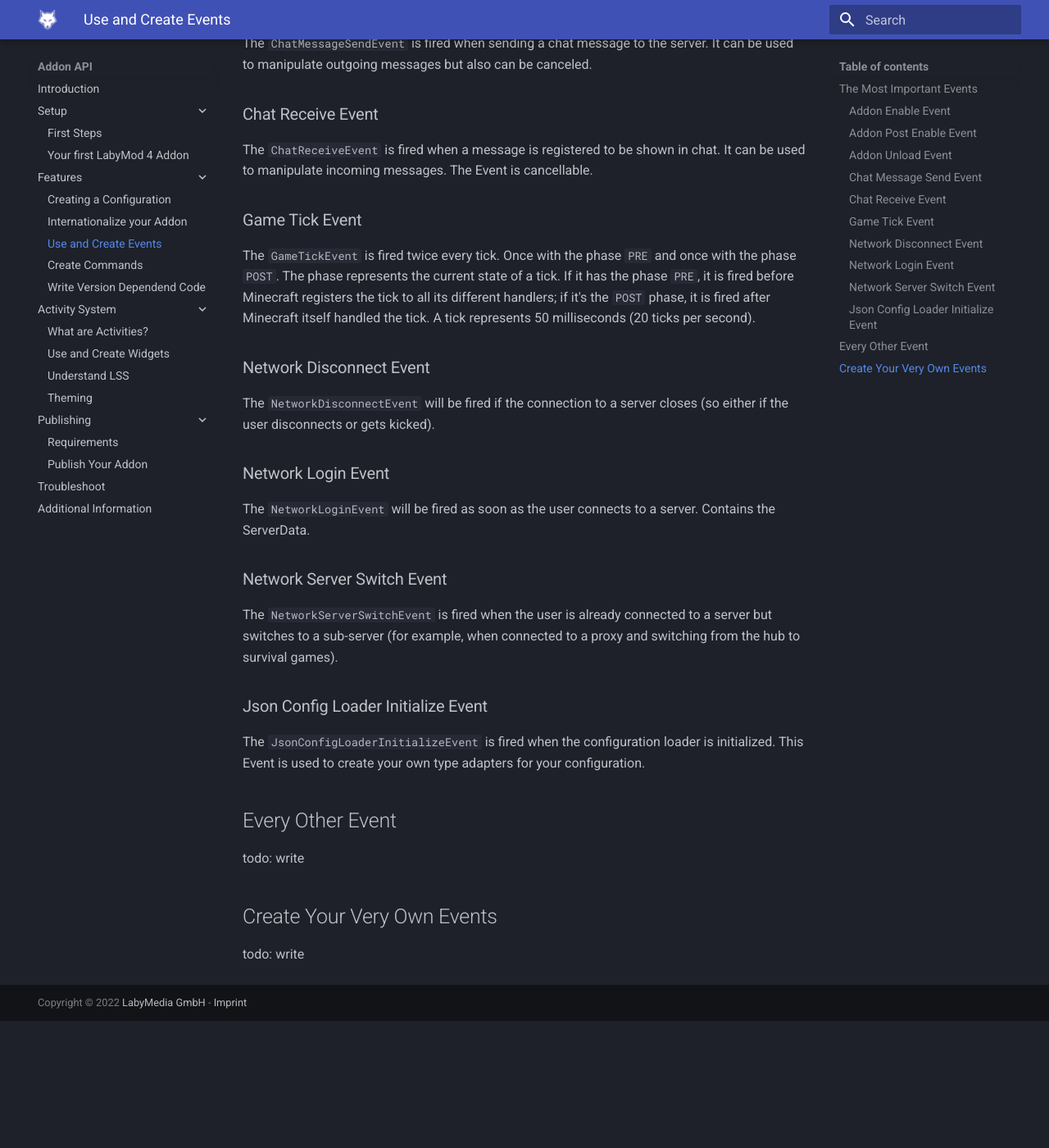
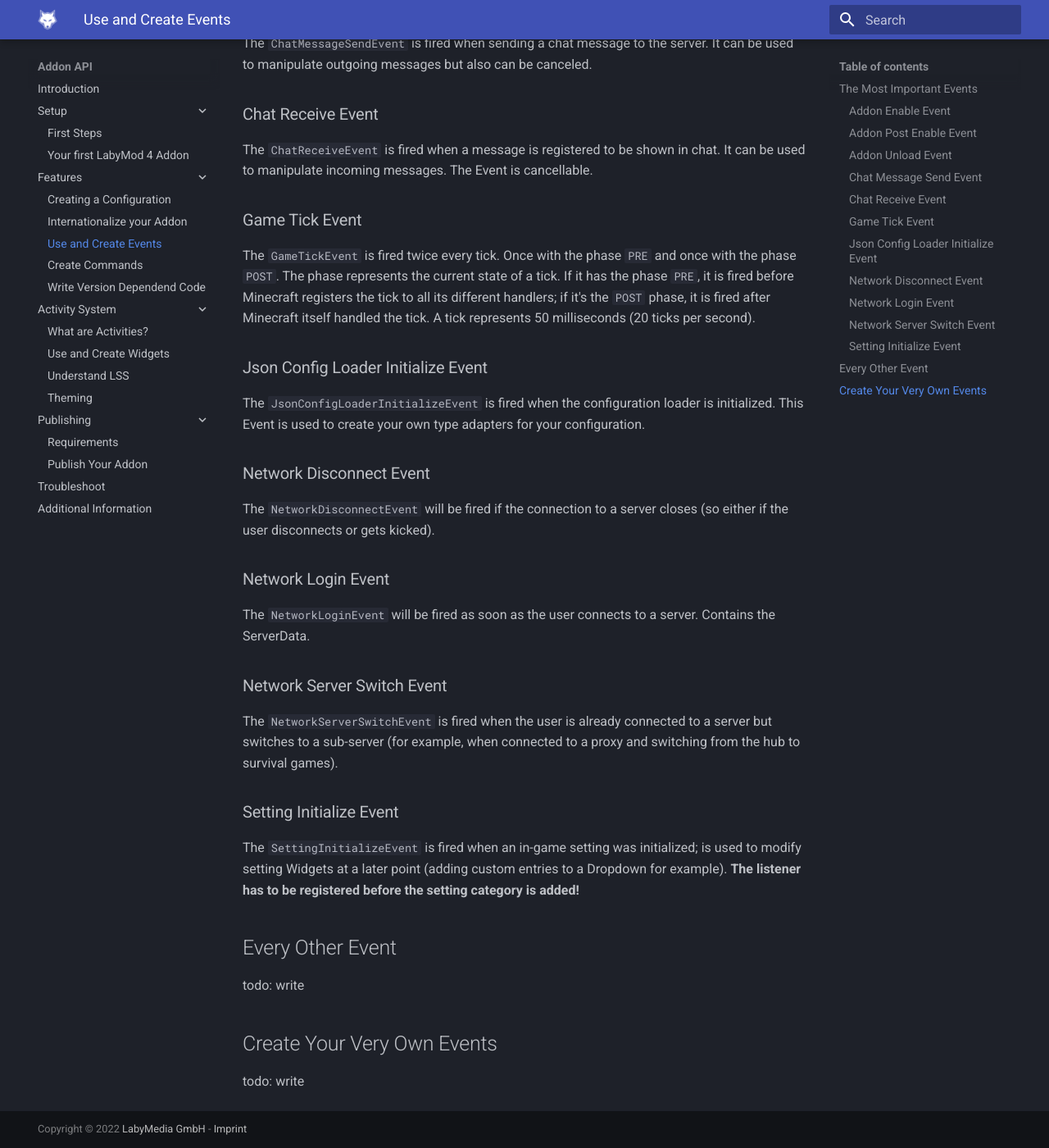
Before and after one commit to LabyMod/labymod4-api-wiki, an MkDocs documentation site: the page built from docs/pages/addon/features/events.md, in a window 1280 px wide and 1400 px high, scrolled down 923 px. Shown: the whole window at 82% size. Built offline with MkDocs 1.6.1 and Material for MkDocs 9.7.7, drawn with Linux system fonts in a browser that asks for light colours; before the commit the page ends 2168 px from its top, so only the background shows below that.

Commit message:
fix a few last things

```diff
--- a/docs/pages/addon/features/events.md
+++ b/docs/pages/addon/features/events.md
@@ -28,6 +28,10 @@ The `ChatReceiveEvent` is fired when a message is registered to be shown in chat
 
 The `GameTickEvent` is fired twice every tick. Once with the phase `PRE` and once with the phase `POST`. The phase represents the current state of a tick. If it has the phase `PRE`, it is fired before Minecraft registers the tick to all its different handlers; if it's the `POST` phase, it is fired after Minecraft itself handled the tick. A tick represents 50 milliseconds (20 ticks per second).
 
+### Json Config Loader Initialize Event
+
+The `JsonConfigLoaderInitializeEvent` is fired when the configuration loader is initialized. This Event is used to create your own type adapters for your configuration.
+
 ### Network Disconnect Event
 
 The `NetworkDisconnectEvent` will be fired if the connection to a server closes (so either if the user disconnects or gets kicked).
@@ -40,9 +44,10 @@ The `NetworkLoginEvent` will be fired as soon as the user connects to a server.
 
 The `NetworkServerSwitchEvent` is fired when the user is already connected to a server but switches to a sub-server (for example, when connected to a proxy and switching from the hub to survival games).
 
-### Json Config Loader Initialize Event
+### Setting Initialize Event
 
-The `JsonConfigLoaderInitializeEvent` is fired when the configuration loader is initialized. This Event is used to create your own type adapters for your configuration.
+The `SettingInitializeEvent` is fired when an in-game setting was initialized; is used to modify setting Widgets at a later point (adding custom entries to a Dropdown for example).
+**The listener has to be registered before the setting category is added!**
 
 ## Every Other Event
 
```
Also changed, not shown: docs/index.md (+2 -0 lines), docs/pages/addon/Setup/first-steps.md (+2 -0 lines), docs/pages/addon/activities/activity.md (+1 -1 lines).
